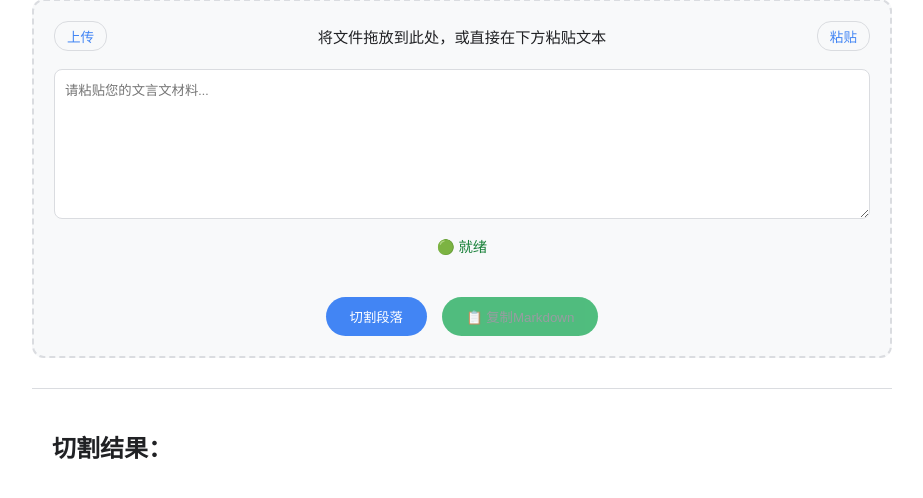
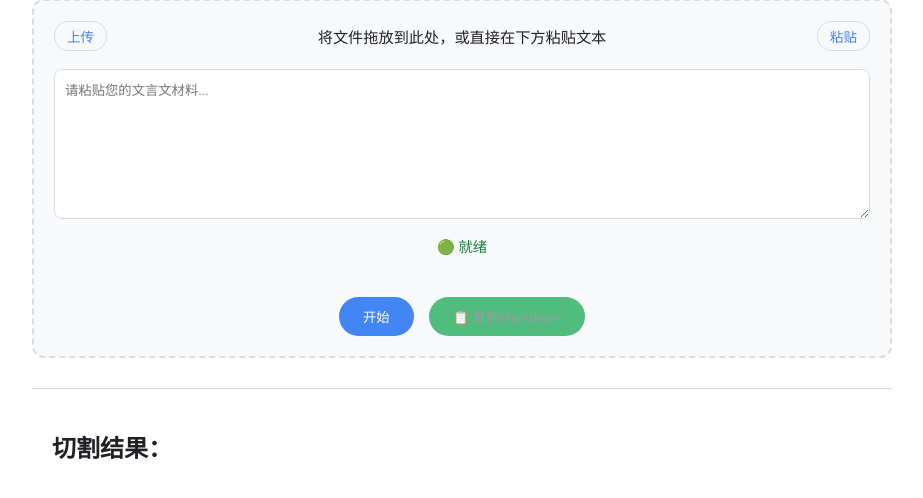
Before and after one commit to JohnXu22786/WenYanTrans, a Flask app: page / in a window 1280 px wide. Shown: the part 112-610 px from the top of the page, without its empty margins (178-1101 px from the left). Run offline with Flask 3, Linux system fonts and the light colour scheme; some web fonts are replaced.

Commit message:
fix: Update button label and fix alert message logic
**Changes Made:**
- 🔄 Changed main button text from from "切割段落" to "开始" for better user experience
- 🐛 Fixed contradictory alert message from "请先删除不再需要的段落" to "请保留至少一段" when no segments are available for analysis
- ✅ Maintained preview mode button text as "✅ 确认并开始分析" as requested

**Modified Files:**
- `templates/index.html` - Updated button label in main UI
- `static/js/main.js` - Fixed alert message logic and button text in two locations
- `static/js/modules/uiRenderer.js` - Updated button text in UI reset function
- `static/js/modules/previewMode.js` - Kept preview button text unchanged

**Impact:**
- Improves UI clarity by simplifying the main action button
- Resolves logical contradiction in error message when users delete all segments
- Maintains consistency in preview mode button text

📝 **Note:** The button text changes affect the main workflow, while the alert message fix resolves a confusing user experience when no segments remain for analysis.

```diff
--- a/static/js/main.js
+++ b/static/js/main.js
@@ -83,9 +83,9 @@ function beginRealAnalysis() {
     const filteredSegments = prepareMergedSegments();
 
     if (filteredSegments.length === 0) {
-        alert('没有需要分析的段落，请先删除不再需要的段落');
+        alert('没有需要分析的段落，请保留至少一段');
         state.isPreviewMode = true;
-        els.startBtn.textContent = '切割段落';
+        els.startBtn.textContent = '开始';
         state.segmentsToRemove.clear();
         state.previewSegments = [];
         showPreview(state.originalTextForPreview);
@@ -115,7 +115,7 @@ function beginRealAnalysis() {
     runQueue();
 
     state.isPreviewMode = true;
-    els.startBtn.textContent = '切割段落';
+    els.startBtn.textContent = '开始';
     state.segmentsToRemove.clear();
     state.previewSegments = [];
     state.originalTextForPreview = '';
--- a/static/js/modules/uiRenderer.js
+++ b/static/js/modules/uiRenderer.js
@@ -65,7 +65,7 @@ export function resetUIForNewInput() {
     state.previewSegments = [];
     state.originalTextForPreview = '';
     state.analysisSegments = [];
-    els.startBtn.textContent = '切割段落';
+    els.startBtn.textContent = '开始';
     els.progressContainer.style.display = 'none';
     els.loadingText.style.display = 'none';
     document.body.classList.remove('preview-mode');
--- a/templates/index.html
+++ b/templates/index.html
@@ -27,7 +27,7 @@
             <div id="failed-status"></div>
 
             <div class="button-group">
-                <button id="start-button">切割段落</button>
+                <button id="start-button">开始</button>
                 <button id="copy-markdown-btn" disabled>📋 复制Markdown</button>
             </div>
         </div>
```
